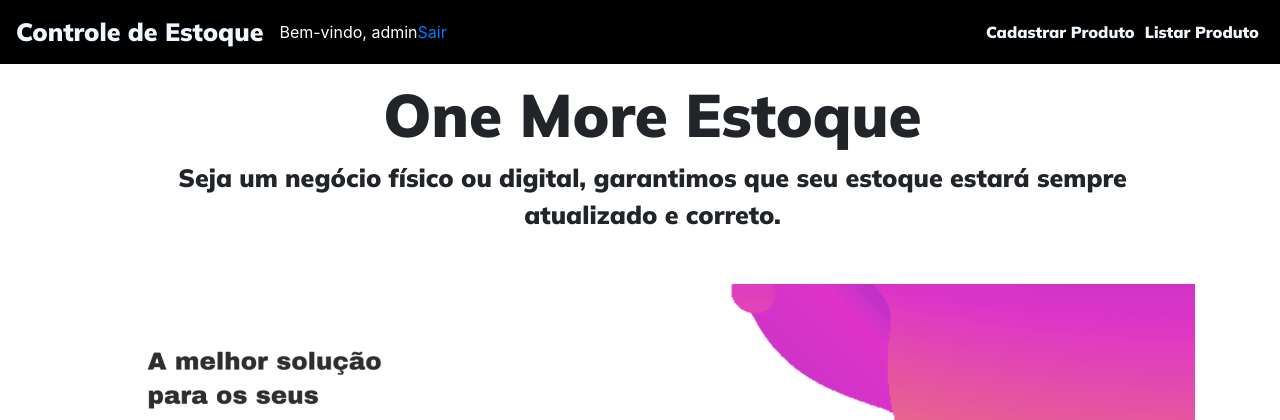
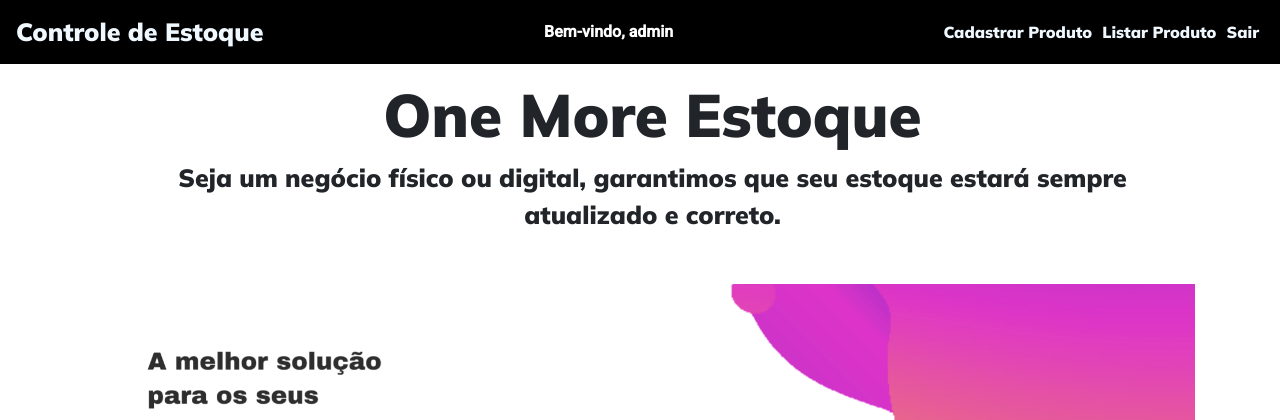
Before and after one commit to phdfreitas/controle-de-estoque, a Django app: page / in a window 1280 px wide. Shown: the top 420 px of the page. Run offline with Django 3.2, Linux system fonts and the light colour scheme; a user stored in the database is signed in; some libraries are stand-ins or nearby versions.

Commit message:
Layout Cadastro e Login

```diff
--- a/estoque/accounts/templates/accounts/cadastro-usuario.html
+++ b/estoque/accounts/templates/accounts/cadastro-usuario.html
@@ -6,9 +6,12 @@
 
 {% block content %}
     <div class="row background-color">
+        <div class="titulo">
             <h2>Abra sua conta</h2>
+        </div>
+        <div class="formulario">
             <form method="post">{% csrf_token %}
-            <div class="dados-form form-group">
+                <div class="dados-form form-group cadastro-usuario">
                     {{form.as_ul}}
                 </div>
 
@@ -17,4 +20,5 @@
                 </div>
             </form>
         </div>
+    </div>
 {% endblock content %}
--- a/estoque/statics/css/style.css
+++ b/estoque/statics/css/style.css
@@ -16,6 +16,36 @@
     font-family: 'Mulish', sans-serif;
     line-height: 30px;
 }
+
+/* =-=-=-= Cadastro de Usuário e Login =-=-=-= */
+.bem-vindo{
+    width: 40%;
+    margin-top: 8px;
+    text-align: right;
+}
+
+.bem-vindo h6{
+    color: white;
+    font-family: 'Roboto', sans-serif;
+    font-weight: bold;
+}
+
+.helptext{
+    display: none;
+}
+
+div.cadastro-usuario ul.errorlist{
+    width: 95%;
+
+}
+
+div.cadastro-usuario ul.errorlist li{
+    margin: auto;
+    width: 100%;
+    color: red;
+}
+
+/* =-=-=-= Fim Cadastro de Usuário e Login =-=-=-= */
 
 /* Conteúdo Principal */
 .background-color{
@@ -106,6 +136,14 @@ div.titulo{
     margin: 0 auto;
 }
 
+.novo-usuario input{ /* Tela de Login */
+    width: 100%;
+}
+
+.cadastro-usuario input{ /* Tela de Cadastro */
+    width: 100%;
+}
+
 textarea{
     resize: none;
 }
--- a/estoque/statics/js/script.js
+++ b/estoque/statics/js/script.js
@@ -7,7 +7,14 @@ function addBootstrapClass() {
         document.getElementById("id_quantidade"),
         document.getElementById("id_preco"),
         document.getElementById("id_usuario"),
-        document.getElementById("id_status")
+        document.getElementById("id_status"),
+        document.getElementById("id_username"),
+        document.getElementById("id_password"),
+        document.getElementById("id_first_name"),
+        document.getElementById("id_last_name"),
+        document.getElementById("id_email"),
+        document.getElementById("id_password1"),
+        document.getElementById("id_password2")
     ]
 
     for(let i = 0; i < campos.length; i++){
@@ -21,6 +28,6 @@ addBootstrapClass()
 
 function removendoEspacosEmBranco() {
     let text = document.getElementById("detalhe-produto-descricao")
-    text.value = text.value.trim()
+    if(text !== null) text.value = text.value.trim()
 }
 removendoEspacosEmBranco()
--- a/estoque/templates/base.html
+++ b/estoque/templates/base.html
@@ -28,10 +28,10 @@
 
             <div id="nav-target" class="collapse navbar-collapse">
                 {% if user.is_authenticated %}
-                    <span style="color: white;">Bem-vindo, {{user.first_name}}</span>
-                    <span style="color: white;"> <a href="{% url 'logout' %}">Sair</a> </span>
-                {% endif %}
-                <ul class="navbar-nav ml-auto">
+                    <div  class="bem-vindo">
+                        <h6>Bem-vindo, {{user.first_name}}</h6>
+                    </div>
+                    <ul class="navbar-nav ml-auto">
                     <li class="nav-item">
                         <a href="{% url 'cadastrarProduto' %}" class="menu-link">Cadastrar Produto</a>
                     </li>
@@ -39,7 +39,22 @@
                     <li class="nav-item">
                         <a href="{% url 'listarProdutos' %}" class="menu-link">Listar Produto</a>
                     </li>
+
+                    <li class="nav-item">
+                        <a href="{% url 'logout' %}" class="menu-link">Sair</a>
+                    </li>
                 </ul>
+                {% else %}
+                    <ul class="navbar-nav ml-auto">
+                    <li class="nav-item">
+                        <a href="{% url 'cadastrarUsuario' %}" class="menu-link">Cadastrar-se</a>
+                    </li>
+
+                    <li class="nav-item">
+                        <a href="{% url 'login' %}" class="menu-link">Entrar</a>
+                    </li>
+                </ul>
+                {% endif %}
             </div>
         </nav>
     </header>
--- a/estoque/templates/registration/login.html
+++ b/estoque/templates/registration/login.html
@@ -6,9 +6,12 @@
 
 {% block content %}
     <div class="row background-color">
+        <div class="titulo">
             <h2>Faça seu login</h2>
+        </div>
+        <div class="formulario">
             <form method="post">{% csrf_token %}
-            <div class="dados-form form-group">
+                <div class="dados-form form-group novo-usuario">
                     {{form.as_ul}}
                 </div>
 
@@ -17,4 +20,5 @@
                 </div>
             </form>
         </div>
+    </div>
 {% endblock content %}
```
Also changed, not shown: estoque/db.sqlite3. Lines whose indentation alone changed are shown as unchanged.
